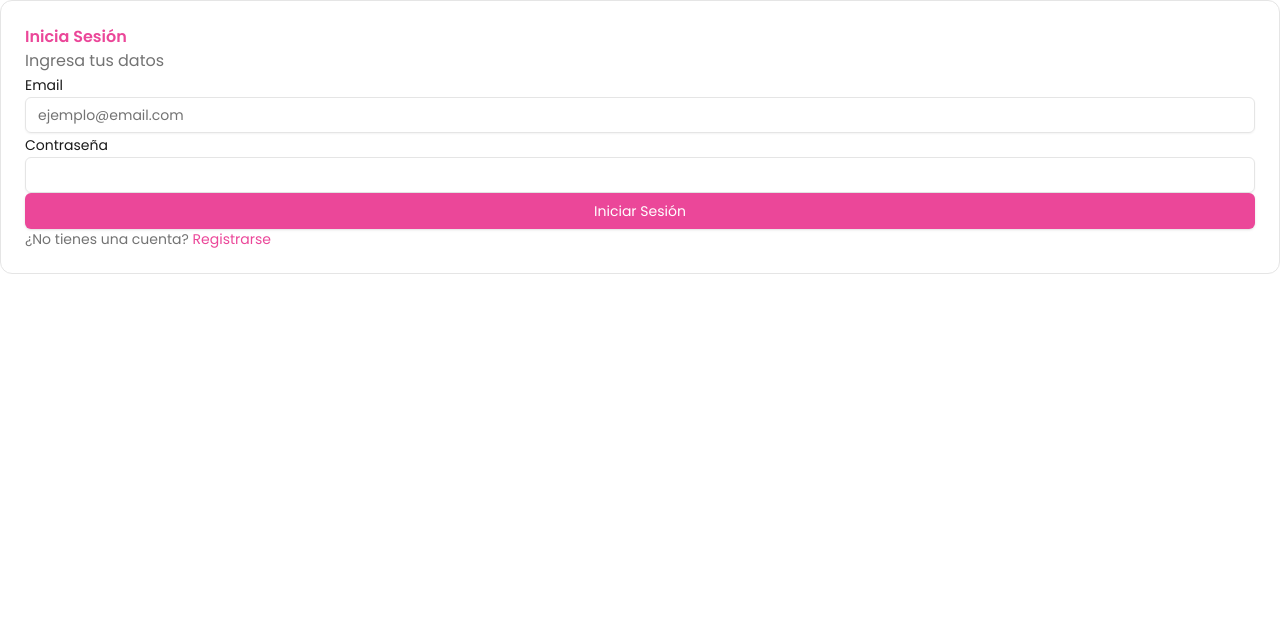
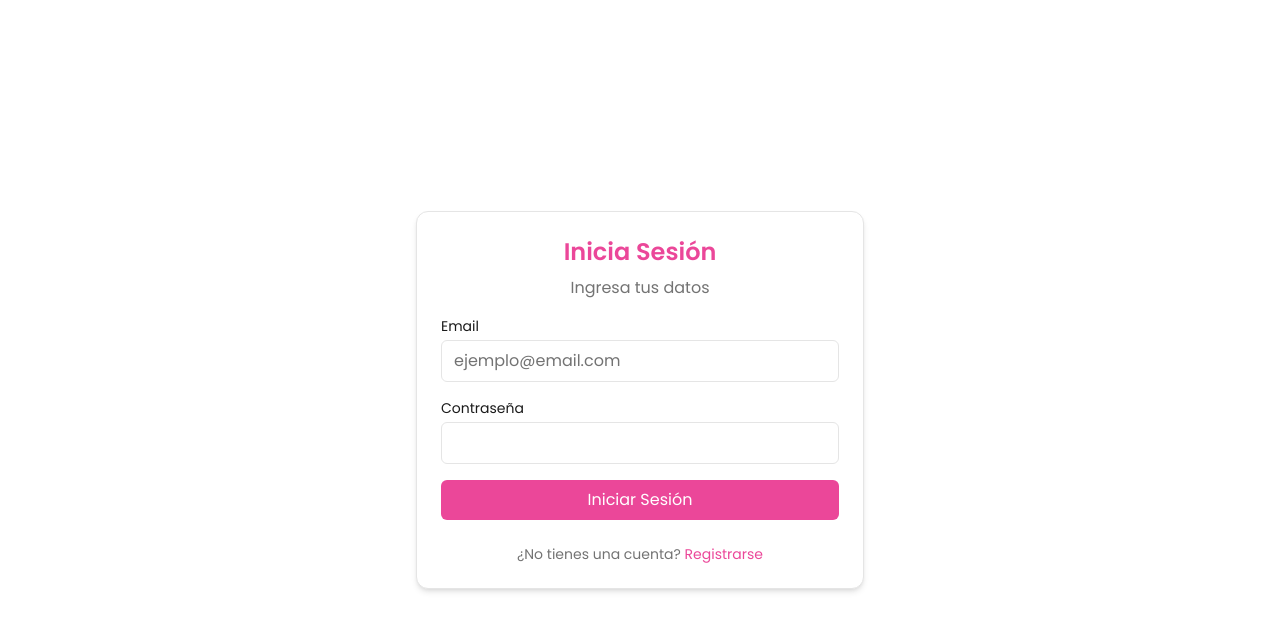
Before and after one commit to SantiagoAranda/ProyectoFinal-Icop, a React (Vite) app: page /login in a window 1280 px wide. Shown: the top 630 px of the page. Built offline with nearby package versions, Linux system fonts and the light colour scheme.

Commit message:
login css 2

```diff
--- a/pages/Login.tsx
+++ b/pages/Login.tsx
@@ -1,9 +1,6 @@
 import { useState } from 'react';
 import { useNavigate, Link } from 'react-router-dom';
 import { useUser } from '@/context/UserContext';
-import { Input } from '@/componentes/ui/input';
-import { Label } from '@/componentes/ui/label';
-import { Button } from '@/componentes/ui/button';
 
 function Login() {
   const navigate = useNavigate();
@@ -52,29 +49,34 @@ function Login() {
 
         <form onSubmit={handleSubmit} className="space-y-4">
           <div>
-            <Label htmlFor="email">Email</Label>
-            <Input
+            <label htmlFor="email" className="block text-sm font-medium text-foreground mb-1">Email</label>
+            <input
               id="email"
               type="email"
               value={email}
               onChange={(e) => setEmail(e.target.value)}
               placeholder="ejemplo@email.com"
               required
+              className="w-full px-3 py-2 border border-input rounded-md bg-background text-foreground placeholder:text-muted-foreground focus:outline-none focus:ring-2 focus:ring-primary"
             />
           </div>
           <div>
-            <Label htmlFor="password">Contraseña</Label>
-            <Input
+            <label htmlFor="password" className="block text-sm font-medium text-foreground mb-1">Contraseña</label>
+            <input
               id="password"
               type="password"
               value={password}
               onChange={(e) => setPassword(e.target.value)}
               required
+              className="w-full px-3 py-2 border border-input rounded-md bg-background text-foreground placeholder:text-muted-foreground focus:outline-none focus:ring-2 focus:ring-primary"
             />
           </div>
-          <Button type="submit" className="w-full">
+          <button
+            type="submit"
+            className="w-full py-2 px-4 bg-primary text-white font-medium rounded-md hover:bg-primary/90 transition"
+          >
             Iniciar Sesión
-          </Button>
+          </button>
         </form>
 
         <p className="mt-6 text-sm text-center text-muted-foreground">
--- a/tailwind.config.js
+++ b/tailwind.config.js
@@ -6,7 +6,9 @@ module.exports = {
     content: [
     "./index.html",
     "./src/**/*.{js,ts,jsx,tsx}",
-	"./src/componentes/ui/**/*.{ts,tsx}"
+	"./src/componentes/ui/**/*.{ts,tsx}",
+	"./pages/**/*.{js,ts,jsx,tsx}",
+
   ],
   theme: {
   	extend: {
```
